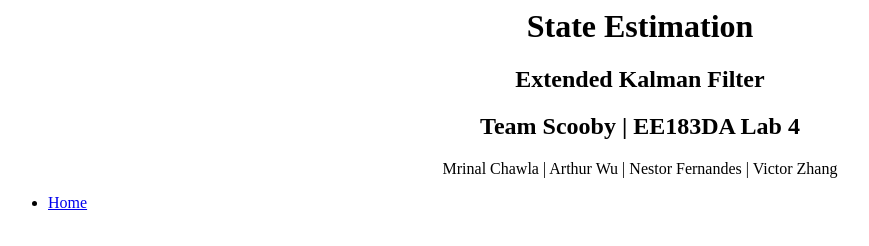
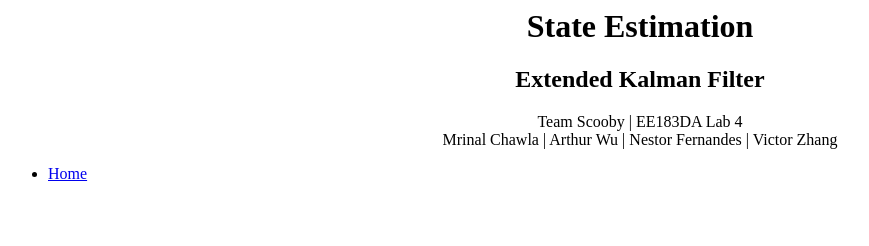
Before and after one commit to mchawla33/EE183DA-Lab-2, a plain HTML site: page lab4.html in a window 1280 px wide. Shown: the whole page, without its empty margins (0-869 px from the left). Drawn offline with Linux system fonts and the light colour scheme.

Commit message:
format fixes

```diff
--- a/lab4.html
+++ b/lab4.html
@@ -6,7 +6,7 @@
 		<div class="container">
 			<center><h1>State Estimation</h1></center>
 			<center><h2>Extended Kalman Filter</h2></center>
-			<center><h2>Team Scooby | EE183DA Lab 4</h2></center>
+			<center>Team Scooby | EE183DA Lab 4</center>
 			<center>Mrinal Chawla | Arthur Wu | Nestor Fernandes | Victor Zhang</center>
 		</div><!-- /.container -->
 		<nav>
```
